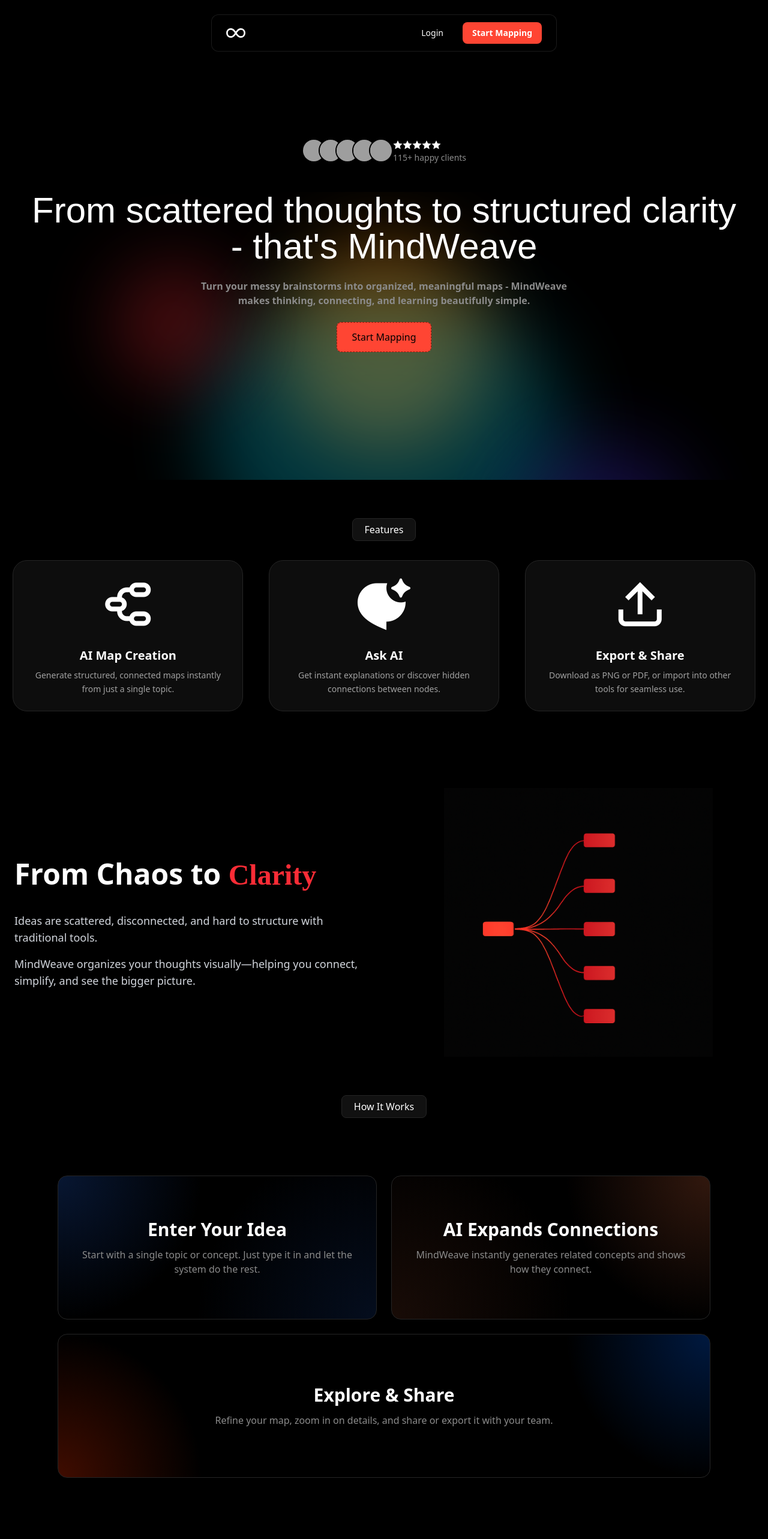
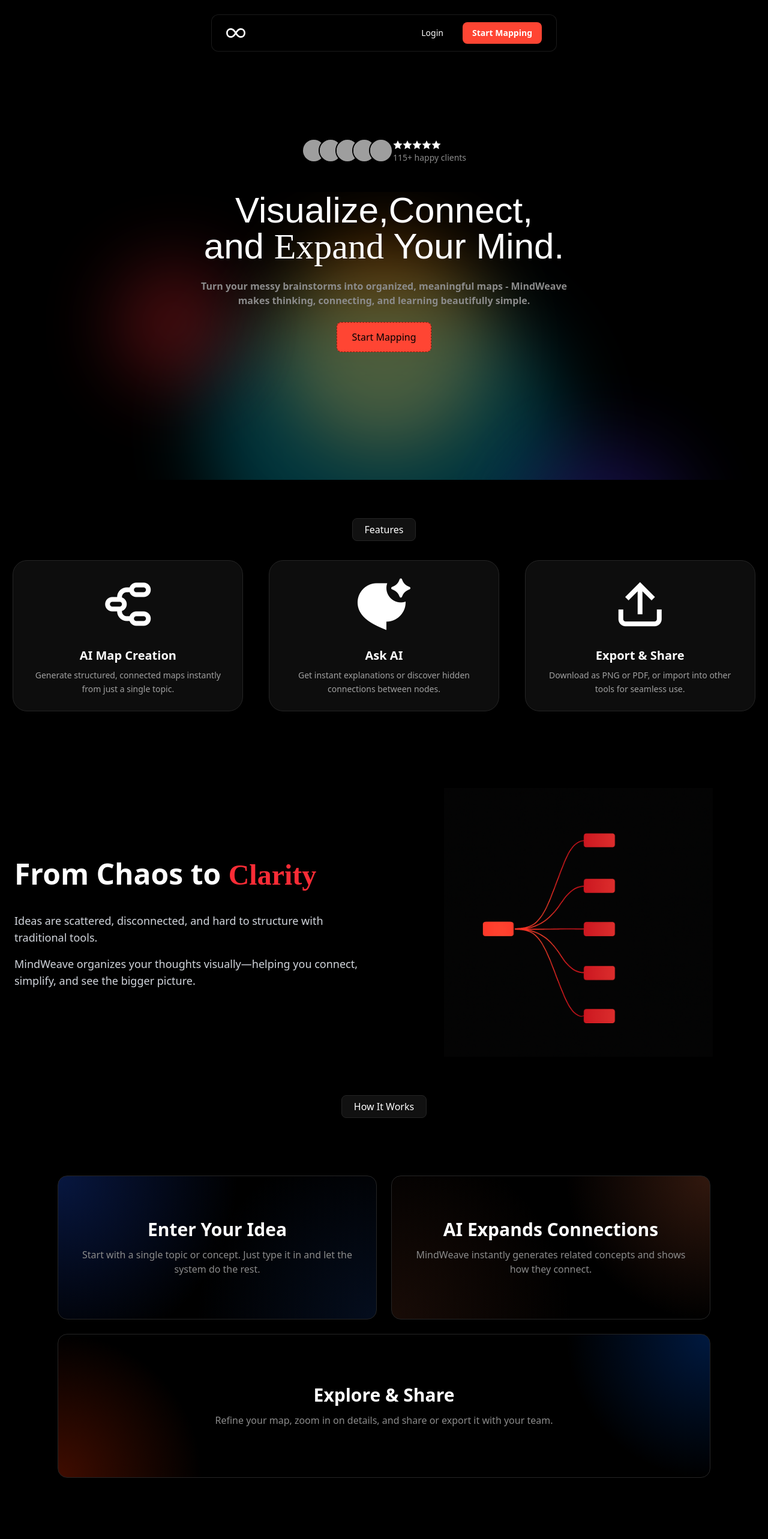
Before and after one commit to MadhurJ10/Mind-Weave, a React (Vite) app in the folder Frontend/: page / in a window 1280 px wide. Shown: the top 2566 px of the page at 60% size. Built offline with nearby package versions, Linux system fonts and the light colour scheme; no server answers; grey boxes are pictures that could not be loaded; a web font is replaced by a local one.

Commit message:
fix cards

```diff
--- /dev/null
+++ b/Frontend/src/components/HowItWorks.jsx
@@ -0,0 +1,32 @@
+import React from 'react'
+
+const HowItWorks = () => {
+    return (
+        <div className="grid grid-cols-1 md:grid-cols-2 gap-6 p-[2rem] sm:p-[6rem]">
+            <div className="flex flex-col justify-center rounded-2xl h-[15rem] p-8 text-center shadow-lg
+          bg-[radial-gradient(circle_600px_at_top_left,rgba(30,90,800,0.25),transparent_50%),radial-gradient(circle_600px_at_bottom_right,rgba(30,90,200,0.15),transparent_50%)]
+          border border-[#252525]">
+                <h3 className="text-3xl font-bold text-white mb-3">Enter Your Idea</h3>
+                <p className="text-[#8B8B8B] text-[1rem]">
+                    Start with a single topic or concept. Just type it in and let the system do the rest.
+                </p>
+            </div>
+            <div className="flex flex-col justify-center rounded-2xl h-[15rem] p-8 text-center shadow-lg
+          bg-[radial-gradient(circle_600px_at_top_right,rgba(165,79,46,0.3),transparent_40%),radial-gradient(circle_600px_at_bottom_left,rgba(165,79,46,0.15),transparent_50%)]
+          border border-[#252525]">
+                <h3 className="text-3xl font-bold text-white mb-3">AI Expands Connections</h3>
+                <p className="text-[#8B8B8B] text-[1rem]">
+                    MindWeave instantly generates related concepts and shows how they connect.
+                </p>
+            </div>
+            <div className="flex flex-col justify-center rounded-2xl h-[15rem] bg-[radial-gradient(circle_600px_at_top_right,rgba(0,100,255,0.25),transparent_40%),radial-gradient(circle_600px_at_bottom_left,rgba(255,50,0,0.25),transparent_40%)] md:col-span-2 p-8 text-center shadow-lg border border-[#252525]">
+                <h3 className="text-3xl font-bold text-white mb-3">Explore & Share</h3>
+                <p className="text-[#8B8B8B] text-[1rem]">
+                    Refine your map, zoom in on details, and share or export it with your team.
+                </p>
+            </div>
+        </div>
+    )
+}
+
+export default HowItWorks
--- a/Frontend/src/components/ReviewCard.jsx
+++ b/Frontend/src/components/ReviewCard.jsx
@@ -16,6 +16,7 @@
         <img
           src={img}
           alt="profile"
+          loading="lazy"
           className="w-12 h-12 rounded-full object-cover border border-[#2f2f2f]"
         />
         <div>
@@ -29,4 +30,4 @@
   );
 };
 
-export default ReviewCard;
+export default React.memo(ReviewCard);
--- /dev/null
+++ b/Frontend/src/components/ReviewsGrid.jsx
@@ -0,0 +1,19 @@
+import React from "react";
+import ReviewCard from "./ReviewCard";
+
+const ReviewsGrid = ({ reviews }) => {
+  return (
+    <div className="grid grid-cols-1 sm:grid-cols-2 md:grid-cols-3 gap-6 mt-[4rem]">
+      {reviews.map((item, index) => (
+        <ReviewCard
+          key={index}
+          name={item.name}
+          review={item.review}
+          img={item.img.src}
+        />
+      ))}
+    </div>
+  );
+};
+
+export default React.memo(ReviewsGrid);
--- a/Frontend/src/pages/Home.jsx
+++ b/Frontend/src/pages/Home.jsx
@@ -7,6 +7,8 @@
 import ClientsSection from '../components/ClientsSection';
 import Footer from '../components/Footer';
 import HeroSection from './HeroSection';
+import HowItWorks from '../components/HowItWorks';
+import ReviewsGrid from '../components/ReviewsGrid';
 
 const review = {
   "Mindweave_Reviews": [
@@ -59,7 +61,7 @@
           <ClientsSection />
           <div className="flex flex-col gap-[1.5rem] mt-8">
             <h1 className="text-6xl font-dm text-white">
-              From scattered thoughts to structured clarity <br /> - that's MindWeave
+              Visualize,Connect, <br /> and  <span className='font-instrumentitalic'>Expand</span>  Your Mind.
             </h1>
             <p className="text-[#8B8B8B] font-bold">
               Turn your messy brainstorms into organized, meaningful maps - MindWeave <br />
@@ -107,30 +109,7 @@
 
       {/* How It Works */}
       <div className='bg-[#111111] rounded-lg border border-[#252525] font-medium self-center px-5 py-1.5 text-white'>How It Works</div>
-      <div className="grid grid-cols-1 md:grid-cols-2 gap-6 p-[2rem] sm:p-[6rem]">
-        <div className="flex flex-col justify-center rounded-2xl h-[15rem] p-8 text-center shadow-lg
-          bg-[radial-gradient(circle_600px_at_top_left,rgba(30,90,200,0.25),transparent_40%),radial-gradient(circle_600px_at_bottom_right,rgba(30,90,200,0.15),transparent_50%)]
-          border border-[#252525]">
-          <h3 className="text-3xl font-bold text-white mb-3">Enter Your Idea</h3>
-          <p className="text-[#8B8B8B] text-[1rem]">
-            Start with a single topic or concept. Just type it in and let the system do the rest.
-          </p>
-        </div>
-        <div className="flex flex-col justify-center rounded-2xl h-[15rem] p-8 text-center shadow-lg
-          bg-[radial-gradient(circle_600px_at_top_right,rgba(165,79,46,0.3),transparent_40%),radial-gradient(circle_600px_at_bottom_left,rgba(165,79,46,0.15),transparent_50%)]
-          border border-[#252525]">
-          <h3 className="text-3xl font-bold text-white mb-3">AI Expands Connections</h3>
-          <p className="text-[#8B8B8B] text-[1rem]">
-            MindWeave instantly generates related concepts and shows how they connect.
-          </p>
-        </div>
-        <div className="flex flex-col justify-center rounded-2xl h-[15rem] bg-[radial-gradient(circle_600px_at_top_right,rgba(0,100,255,0.25),transparent_40%),radial-gradient(circle_600px_at_bottom_left,rgba(255,50,0,0.25),transparent_40%)] md:col-span-2 p-8 text-center shadow-lg border border-[#252525]">
-          <h3 className="text-3xl font-bold text-white mb-3">Explore & Share</h3>
-          <p className="text-[#8B8B8B] text-[1rem]">
-            Refine your map, zoom in on details, and share or export it with your team.
-          </p>
-        </div>
-      </div>
+      <HowItWorks/>
 
       {/* Testimonials */}
       <div className="Testimonial flex flex-col justify-center bg-black py-16 px-6 md:px-12">
@@ -140,11 +119,7 @@
             There's a reason people <br /> are <span className='font-instrumentitalic'>raving</span> about us.
           </h1>
         </div>
-        <div className="grid grid-cols-1 sm:grid-cols-2 md:grid-cols-3 gap-6 mt-[4rem]">
-          {review.Mindweave_Reviews.map((item, index) => (
-            <ReviewCard key={index} name={item.name} review={item.review} img={item.img.src} />
-          ))}
-        </div>
+        <ReviewsGrid reviews={review.Mindweave_Reviews}/>
       </div>
 
       {/* Glowing Orb + Footer */}
```
